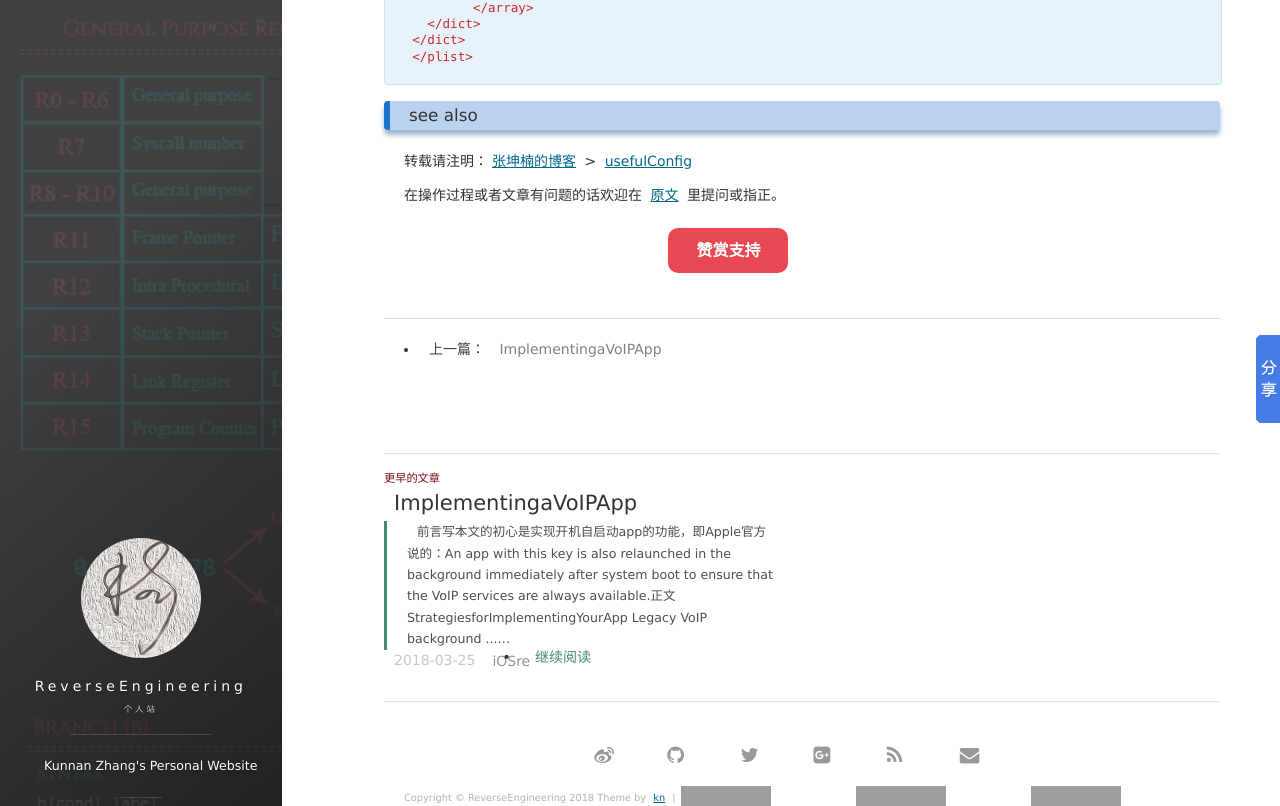
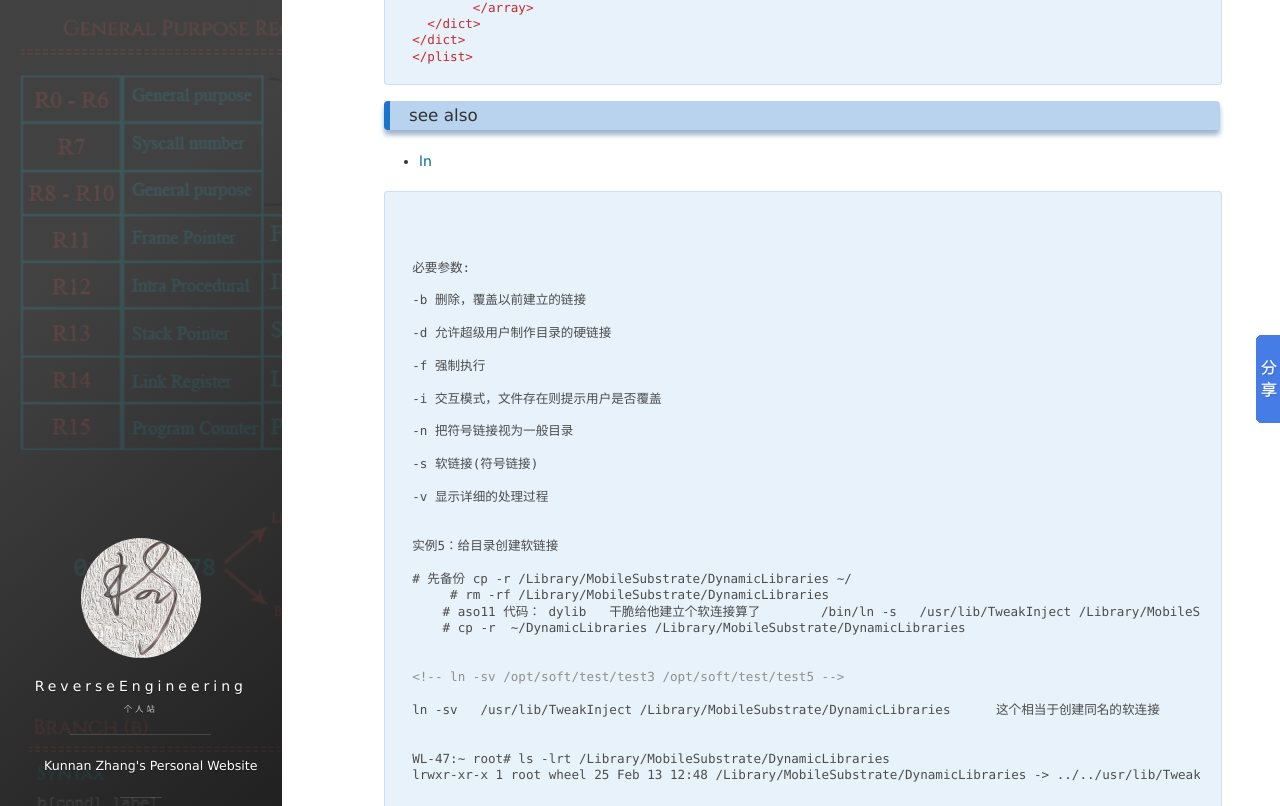
Before and after one commit to zhangkn/zhangkn.github.io, a Jekyll site: the page built from _posts/2018-03-26-usefulConfig.md, in a window 1280 px wide and 1400 px high, scrolled down 646 px, cut to the strip 0-806 px from the top of the window. Built offline with Jekyll 4.4.1, drawn with Linux system fonts in a browser that asks for light colours; nearby versions of some CDN libraries; comment, search, counter and statistics services are not loaded; some of the changed lines change nothing that is shown; some of the changed text lies outside the part shown; grey boxes are pictures that could not be loaded.

Commit message:
SBUserNotificationAlert

````diff
--- /dev/null
+++ b/_posts/2018-03-26-SBUserNotificationAlert.md
@@ -0,0 +1,154 @@
+---
+layout: post
+title: SBUserNotificationAlert
+date: 2018-03-26
+tag: iOSre
+site: https://zhangkn.github.io
+---
+
+
+###   前言
+
+
+本文的重点是借助弹框信息，处理各个进程的错误。例如PPPD的MS-CHAP authentication failed: bad username or password
+
+
+### 正文
+
+
+>* [SBUserNotificationAlert](http://developer.limneos.net/?ios=11.1.2&framework=SpringBoard&header=SBUserNotificationAlert.h)
+
+```
+
+-(void)setAlertHeader:(NSString *)arg1 ;
+
+
+```
+
+
+### VPN 连接
+
+>* pppd
+
+```
+MS-CHAP authentication failed: bad username or password
+
+VPN Connection
+```
+
+### /System/Library/CoreServices/SpringBoard.app/SpringBoard
+
+
+
+
+### see also
+
+- [SBAlertItemsController](https://github.com/pNre/NoAnnoyance/blob/master/SpringBoard.xm)
+
+
+```
+
+%hook SBAlertItemsController
+
+- (void) activateAlertItem:(id)alert {
+    if ([alert isKindOfClass:[%c(SBLaunchAlertItem) class]]) {
+        int _type = MSHookIvar<int>(alert, "_type");
+        char _isDataAlert = MSHookIvar<char>(alert, "_isDataAlert");
+        char _usesCellNetwork = MSHookIvar<char>(alert, "_usesCellNetwork");
+        if (_type == 1) {
+            BOOL cellPrompt = (_isDataAlert != 0 && _usesCellNetwork != 0);
+            BOOL dataPrompt = (_isDataAlert != 0 && _usesCellNetwork != 1);
+            if (cellPrompt || dataPrompt) {
+                [self deactivateAlertItem:alert];
+                return;
+
+            }
+
+        }
+    }
+    if ([alert isKindOfClass:[%c(SBUserNotificationAlert) class]]) {
+        if ([[alert alertMessage] isEqual:CELLULAR_DATA_IS_TURNED_OFF_FOR_APP_NAME_string]) {
+            [self deactivateAlertItem:alert];
+            return;
+        }
+    }
+    %orig;
+}
+
+%end
+
+
+```
+
+
+- [ 免费应用内测托管平台、iOS应用Beta测试分发、Android应用内测分发](https://fir.im/)
+
+
+- [iOS检测系统弹窗并自动关闭](https://www.jianshu.com/p/c79e795c3f5b)
+
+```
+
+- (void)willActivate
+{
+NSLog(@"🐶 ++++++++++++ willActivate 准备 点击了++++++");
+%orig;
+
+dispatch_after(dispatch_time(DISPATCH_TIME_NOW, (int64_t)(1 * NSEC_PER_SEC)), dispatch_get_main_queue(), ^{
+
+
+
+id (*returnSheet)(id,SEL) = (id(*)(id,SEL))objc_msgSend;
+id sheet = returnSheet(self,@selector(alertSheet));
+
+
+void (*clickButton)(id,SEL,int,_Bool) = (void(*)(id,SEL,int,_Bool))objc_msgSend;
+
+clickButton(sheet,@selector(dismissWithClickedButtonIndex:animated:),1,1);
+
+
+void (*alertButton)(id,SEL,id,_Bool) = (void(*)(id,SEL,id,_Bool))objc_msgSend;
+alertButton(self,@selector(alertView:clickedButtonAtIndex:),sheet,1);
+
+void (*cancelSend)(id,SEL) = (void(*)(id,SEL))objc_msgSend;
+cancelSend(self,@selector(cancel));
+
+});
+
+}
+```
+
+- [NS_ENUM 和 NS_OPTIONS的区别](https://blog.csdn.net/u013230511/article/details/41965393)
+
+```
+<!-- NS_ENUM 、CF_ENUM是一样的，NS_OPTIONS、CF_OPTIONS是一样的 -->
+
+<!-- https://opensource.apple.com/source/CF/CF-744/CFNumberFormatter.h.auto.html -->
+
+typedef CF_ENUM(CFIndex, CFNumberFormatterStyle) {	// number format styles
+	kCFNumberFormatterNoStyle = 0,
+	kCFNumberFormatterDecimalStyle = 1,
+	kCFNumberFormatterCurrencyStyle = 2,
+	kCFNumberFormatterPercentStyle = 3,
+	kCFNumberFormatterScientificStyle = 4,
+	kCFNumberFormatterSpellOutStyle = 5
+};
+
+<!-- typedef signed long CFIndex; -->
+
+typedef CF_ENUM(CFIndex, CFNumberFormatterStyle) {	// number format styles
+	kCFNumberFormatterNoStyle = 0,
+	kCFNumberFormatterDecimalStyle = 1,
+	kCFNumberFormatterCurrencyStyle = 2,
+	kCFNumberFormatterPercentStyle = 3,
+	kCFNumberFormatterScientificStyle = 4,
+	kCFNumberFormatterSpellOutStyle = 5,
+	kCFNumberFormatterOrdinalStyle API_AVAILABLE(macos(10.11), ios(9.0), watchos(2.0), tvos(9.0)) = 6,
+	kCFNumberFormatterCurrencyISOCodeStyle API_AVAILABLE(macos(10.11), ios(9.0), watchos(2.0), tvos(9.0)) = 8,
+	kCFNumberFormatterCurrencyPluralStyle API_AVAILABLE(macos(10.11), ios(9.0), watchos(2.0), tvos(9.0)) = 9,
+	kCFNumberFormatterCurrencyAccountingStyle API_AVAILABLE(macos(10.11), ios(9.0), watchos(2.0), tvos(9.0)) = 10,
+};
+
+/*	CFNumberFormatter.h
+
+
+```
--- a/_posts/2018-03-26-usefulConfig.md
+++ b/_posts/2018-03-26-usefulConfig.md
@@ -50,3 +50,46 @@ site: https://zhangkn.github.io
 
 
 ### see also
+
+
+- [ln](http://www.cnblogs.com/peida/archive/2012/12/11/2812294.html)
+
+```
+
+
+
+必要参数:
+
+-b 删除，覆盖以前建立的链接
+
+-d 允许超级用户制作目录的硬链接
+
+-f 强制执行
+
+-i 交互模式，文件存在则提示用户是否覆盖
+
+-n 把符号链接视为一般目录
+
+-s 软链接(符号链接)
+
+-v 显示详细的处理过程
+
+
+实例5：给目录创建软链接
+
+# 先备份 cp -r /Library/MobileSubstrate/DynamicLibraries ~/
+     # rm -rf /Library/MobileSubstrate/DynamicLibraries
+    # aso11 代码： dylib   干脆给他建立个软连接算了        /bin/ln -s   /usr/lib/TweakInject /Library/MobileSubstrate/DynamicLibraries
+    # cp -r  ~/DynamicLibraries /Library/MobileSubstrate/DynamicLibraries
+
+
+<!-- ln -sv /opt/soft/test/test3 /opt/soft/test/test5 -->
+
+ln -sv   /usr/lib/TweakInject /Library/MobileSubstrate/DynamicLibraries      这个相当于创建同名的软连接
+
+
+WL-47:~ root# ls -lrt /Library/MobileSubstrate/DynamicLibraries
+lrwxr-xr-x 1 root wheel 25 Feb 13 12:48 /Library/MobileSubstrate/DynamicLibraries -> ../../usr/lib/TweakInject
+
+
+```
````
Also changed, not shown: _posts/2018-02-28-Electra.md (+1 -0 lines).
